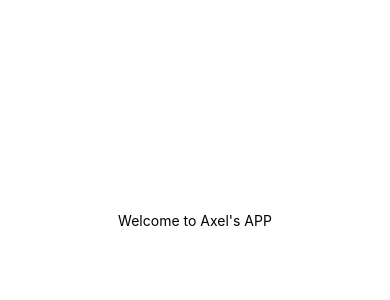
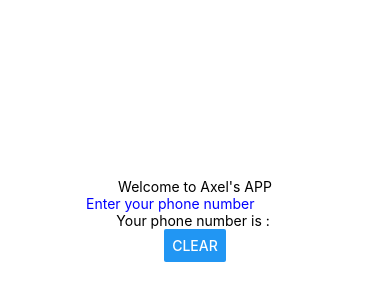
Before and after one commit to Axel-Q/goal-tracker-mobile, a React Native app: screen / in a window 390 px wide. Shown: the part 202-502 px from the top of the page. Built offline with nearby package versions, Linux system fonts and the light colour scheme.

Commit message:
add text input and make it connected to display box using onchange

```diff
--- a/App.js
+++ b/App.js
@@ -1,10 +1,33 @@
-import { StatusBar } from 'expo-status-bar';
-import { StyleSheet, Text, View } from 'react-native';
+import {StatusBar} from 'expo-status-bar';
+import {Button, StyleSheet, Text, TextInput, View} from 'react-native';
+import {useState} from 'react';
 import Header from "./Components/Header";
+import {onchangeText} from "react-native";
+import React from "react";
 
 export default function App() {
-  const appName = "Axel's APP";
-  return (
-      <Header/>
-  );
+    const appName = "Axel's APP";
+    const [text, setText] = useState('');
+    return (
+        <View style={styles.container}>
+            <Header name={appName}/>
+            <StatusBar style="auto"/>
+          <TextInput placeholder={"Enter your phone number"} keyboardType={"numeric"}
+                     style={{color: "blue"}} value={text}
+          onChangeText={(text) => setText(text)}/>
+            <Text>
+                Your phone number is : {text}
+            </Text>
+            <Button title={"Clear"} onPress={() => setText('')}/>
+        </View>
+    );
 }
+
+const styles = StyleSheet.create({
+    container: {
+        flex: 1,
+        backgroundColor: '#fff',
+        alignItems: 'center',
+        justifyContent: 'center',
+    },
+});
--- a/Components/Header.js
+++ b/Components/Header.js
@@ -2,21 +2,9 @@ import { StatusBar } from 'expo-status-bar';
 import React from 'react';
 import { StyleSheet, Text, View } from 'react-native';
 
-export default function Header() {
-    const appName = "Axel's APP";
+export default function Header({name}) {
+
     return (
-        <View style={styles.container}>
-        <Text>Welcome to {appName}</Text>
-        <StatusBar style="auto" />
-        </View>
+        <Text>Welcome to {name}</Text>
     );
 }
-
-const styles = StyleSheet.create({
-  container: {
-    flex: 1,
-    backgroundColor: '#fff',
-    alignItems: 'center',
-    justifyContent: 'center',
-  },
-});
```
